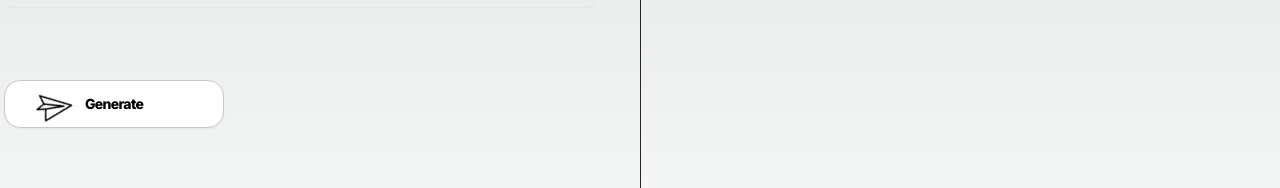
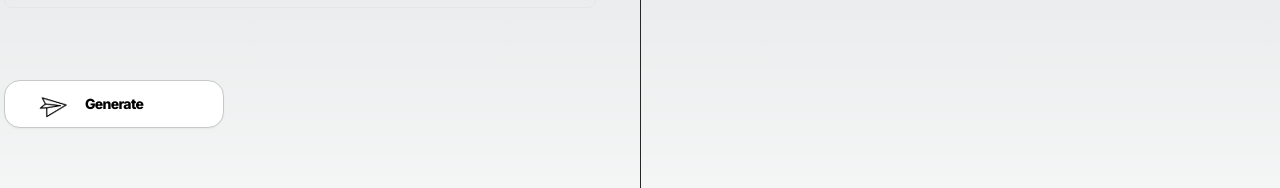
Before and after one commit to airplaneboy/replicate-MLM, a Next.js app: page /prompt/aiforever-kandinsky2 in a window 1280 px wide. Shown: the part 402-590 px from the top of the page. Built offline with nearby package versions, Linux system fonts and the light colour scheme.

Commit message:
reduced paper plane scale

```diff
--- a/src/containers/Prompt.tsx
+++ b/src/containers/Prompt.tsx
@@ -120,7 +120,7 @@ const Prompt = ({ children }: { children: React.ReactNode }) => {
           <Image
             src={PaperPlane}
             alt='git animated paper plane'
-            className='object-cover rounded-md border-gray-300 z-10 h-full overflow-visible rotate-45 absolute left-5'
+            className='scale-75 object-cover rounded-md border-gray-300 z-10 h-full overflow-visible rotate-45 absolute left-5'
           />
           generate
         </button>
```
